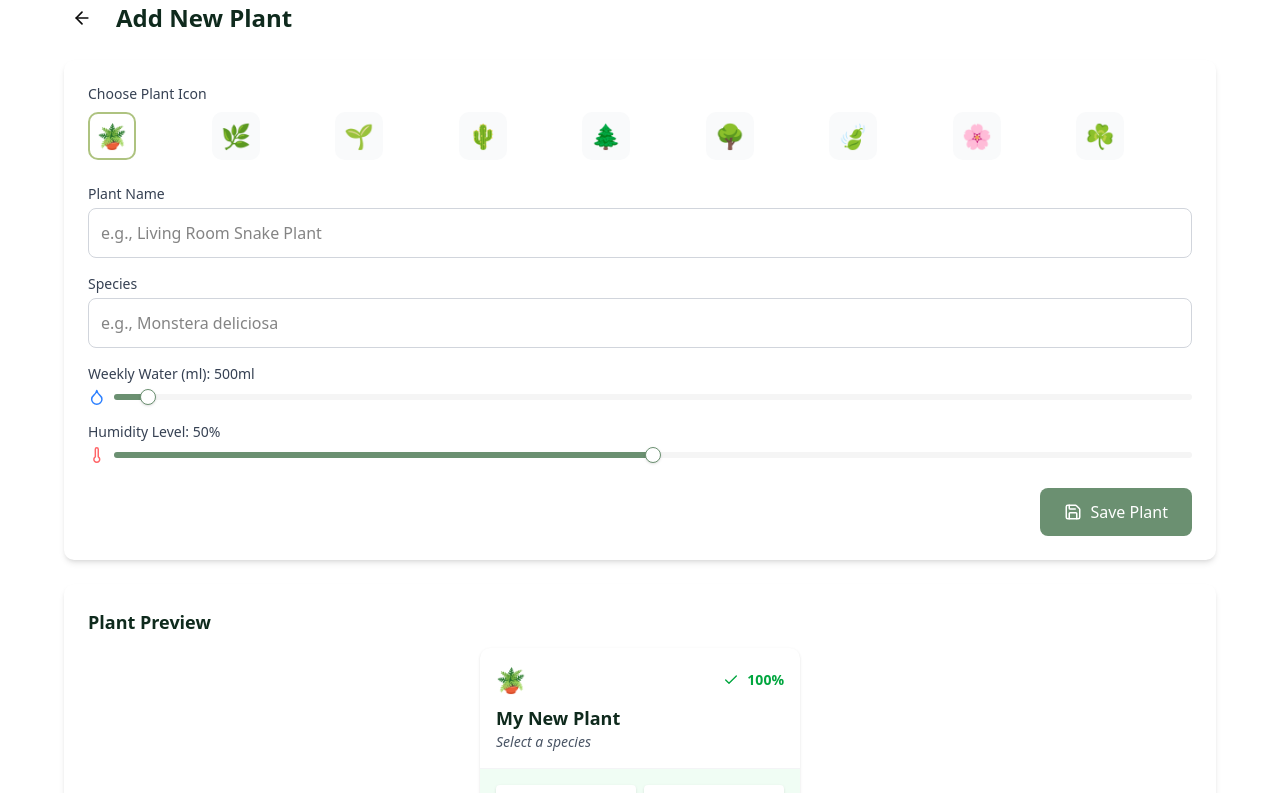
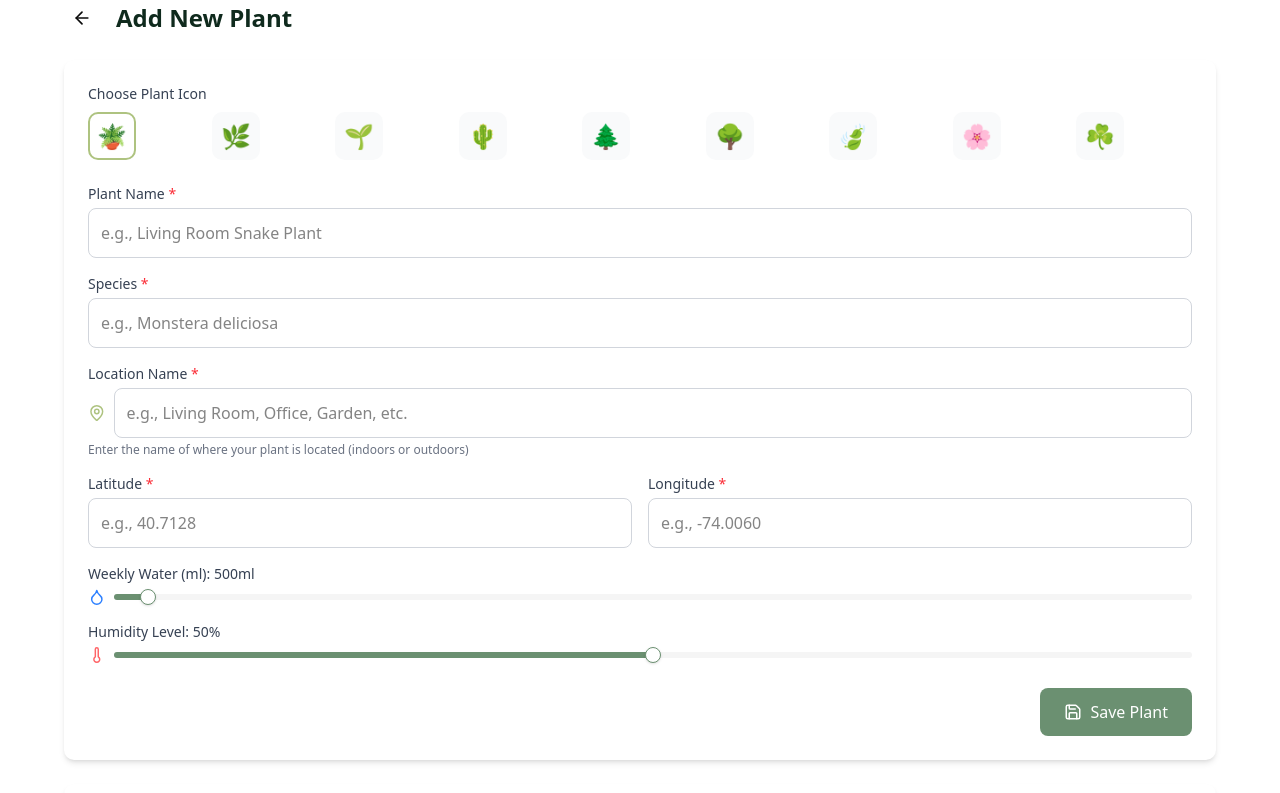
Before and after one commit to atasoya/planti, a Next.js app in the folder frontend/: page /dashboard/plant/add in a window 1280 px wide. Shown: the top 793 px of the page. Built offline with nearby package versions, Linux system fonts and the light colour scheme.

Commit message:
fix/add-location-to-add-plant

```diff
--- a/frontend/src/components/PlantForm.tsx
+++ b/frontend/src/components/PlantForm.tsx
@@ -1,5 +1,5 @@
 import React from "react";
-import { Droplet, Thermometer, Save, AlertCircle } from "lucide-react";
+import { Droplet, Thermometer, Save, AlertCircle, MapPin } from "lucide-react";
 import { Slider } from "@/components/ui/slider";
 
 export const plantIcons = [
@@ -18,18 +18,30 @@ export interface PlantFormData {
   icon: string;
   name: string;
   species: string;
+  location: string;
+  longitude: number;
+  latitude: number;
   weeklyWaterMl: number;
   humidity: number;
 }
 
 interface PlantFormProps {
   formData: PlantFormData;
-  errors: { name: string; species: string };
+  errors: {
+    name: string;
+    species: string;
+    location?: string;
+    latitude?: string;
+    longitude?: string;
+  };
   isSubmitting: boolean;
   onIconSelect: (icon: string) => void;
-  onInputChange: (e: React.ChangeEvent<HTMLInputElement>) => void;
+  onInputChange: (
+    e: React.ChangeEvent<HTMLInputElement | HTMLSelectElement>
+  ) => void;
   onSliderChange: (name: keyof PlantFormData, value: number) => void;
   onSubmit: (e: React.FormEvent) => void;
+  onGetLocation?: () => void;
 }
 
 export const PlantForm = ({
@@ -40,6 +52,7 @@ export const PlantForm = ({
   onInputChange,
   onSliderChange,
   onSubmit,
+  onGetLocation,
 }: PlantFormProps) => {
   return (
     <form onSubmit={onSubmit} className="bg-white rounded-lg shadow-md p-6">
@@ -70,7 +83,7 @@ export const PlantForm = ({
           htmlFor="name"
           className="block text-sm font-medium text-gray-700 mb-1"
         >
-          Plant Name
+          Plant Name <span className="text-red-500">*</span>
         </label>
         <input
           type="text"
@@ -82,6 +95,7 @@ export const PlantForm = ({
           className={`w-full p-3 border rounded-md focus:ring-2 focus:ring-planti-green-600 focus:outline-none ${
             errors.name ? "border-red-500" : "border-gray-300"
           }`}
+          required
         />
         {errors.name && (
           <p className="mt-1 text-sm text-red-600 flex items-center">
@@ -96,7 +110,7 @@ export const PlantForm = ({
           htmlFor="species"
           className="block text-sm font-medium text-gray-700 mb-1"
         >
-          Species
+          Species <span className="text-red-500">*</span>
         </label>
         <input
           type="text"
@@ -108,6 +122,7 @@ export const PlantForm = ({
           className={`w-full p-3 border rounded-md focus:ring-2 focus:ring-planti-green-600 focus:outline-none ${
             errors.species ? "border-red-500" : "border-gray-300"
           }`}
+          required
         />
         {errors.species && (
           <p className="mt-1 text-sm text-red-600 flex items-center">
@@ -115,6 +130,106 @@ export const PlantForm = ({
             {errors.species}
           </p>
         )}
+      </div>
+
+      <div className="mb-4">
+        <label
+          htmlFor="location"
+          className="block text-sm font-medium text-gray-700 mb-1"
+        >
+          Location Name <span className="text-red-500">*</span>
+        </label>
+        <div className="flex items-center">
+          <MapPin size={18} className="text-planti-green-600 mr-2" />
+          <input
+            type="text"
+            id="location"
+            name="location"
+            value={formData.location}
+            onChange={onInputChange}
+            placeholder="e.g., Living Room, Office, Garden, etc."
+            className={`w-full p-3 border rounded-md focus:ring-2 focus:ring-planti-green-600 focus:outline-none ${
+              errors.location ? "border-red-500" : "border-gray-300"
+            }`}
+            required
+          />
+          {onGetLocation && (
+            <button
+              type="button"
+              onClick={onGetLocation}
+              className="ml-2 p-2 bg-planti-green-100 text-planti-green-700 rounded-md hover:bg-planti-green-200 transition-colors"
+              title="Get current location"
+            >
+              <MapPin size={16} />
+            </button>
+          )}
+        </div>
+        {errors.location && (
+          <p className="mt-1 text-sm text-red-600 flex items-center">
+            <AlertCircle size={14} className="mr-1" />
+            {errors.location}
+          </p>
+        )}
+        <p className="mt-1 text-xs text-gray-500">
+          Enter the name of where your plant is located (indoors or outdoors)
+        </p>
+      </div>
+
+      <div className="grid grid-cols-2 gap-4 mb-4">
+        <div>
+          <label
+            htmlFor="latitude"
+            className="block text-sm font-medium text-gray-700 mb-1"
+          >
+            Latitude <span className="text-red-500">*</span>
+          </label>
+          <input
+            type="number"
+            id="latitude"
+            name="latitude"
+            value={formData.latitude || ""}
+            onChange={onInputChange}
+            placeholder="e.g., 40.7128"
+            step="0.0001"
+            className={`w-full p-3 border rounded-md focus:ring-2 focus:ring-planti-green-600 focus:outline-none ${
+              errors.latitude ? "border-red-500" : "border-gray-300"
+            }`}
+            required
+          />
+          {errors.latitude && (
+            <p className="mt-1 text-sm text-red-600 flex items-center">
+              <AlertCircle size={14} className="mr-1" />
+              {errors.latitude}
+            </p>
+          )}
+        </div>
+        <div>
+          <label
+            htmlFor="longitude"
+            className="block text-sm font-medium text-gray-700 mb-1"
+          >
+            Longitude <span className="text-red-500">*</span>
+          </label>
+          <input
+            type="number"
+            id="longitude"
+            name="longitude"
+            value={formData.longitude || ""}
+            onChange={onInputChange}
+            placeholder="e.g., -74.0060"
+            step="0.0001"
+            className={`w-full p-3 border rounded-md focus:ring-2 focus:ring-planti-green-600 focus:outline-none ${
+              errors.longitude ? "border-red-500" : "border-gray-300"
+            }`}
+            required
+          />
+          {errors.longitude && (
+            <p className="mt-1 text-sm text-red-600 flex items-center">
+              <AlertCircle size={14} className="mr-1" />
+              {errors.longitude}
+            </p>
+          )}
+        </div>
       </div>
 
       <div className="mb-4">
--- a/frontend/src/components/PlantPreviewCard.tsx
+++ b/frontend/src/components/PlantPreviewCard.tsx
@@ -1,5 +1,5 @@
 import React from "react";
-import { Droplet, Thermometer, Check } from "lucide-react";
+import { Droplet, Thermometer, Check, MapPin } from "lucide-react";
 import { PlantFormData } from "./PlantForm";
 
 interface PlantPreviewCardProps {
@@ -27,6 +27,19 @@ export const PlantPreviewCard = ({ plant }: PlantPreviewCardProps) => {
           <p className="text-sm text-gray-600 italic">
             {plant.species || "Select a species"}
           </p>
+
+          {plant.location && (
+            <div className="flex items-center mt-2 text-sm text-gray-500">
+              <MapPin size={14} className="text-planti-green-600 mr-1" />
+              <span className="truncate max-w-[200px]">{plant.location}</span>
+            </div>
+          )}
+
+          {plant.latitude && plant.longitude && (
+            <p className="text-xs text-gray-400 mt-1">
+              {plant.latitude.toFixed(5)}, {plant.longitude.toFixed(5)}
+            </p>
+          )}
         </div>
 
         <div className="p-4 bg-green-50">
```
